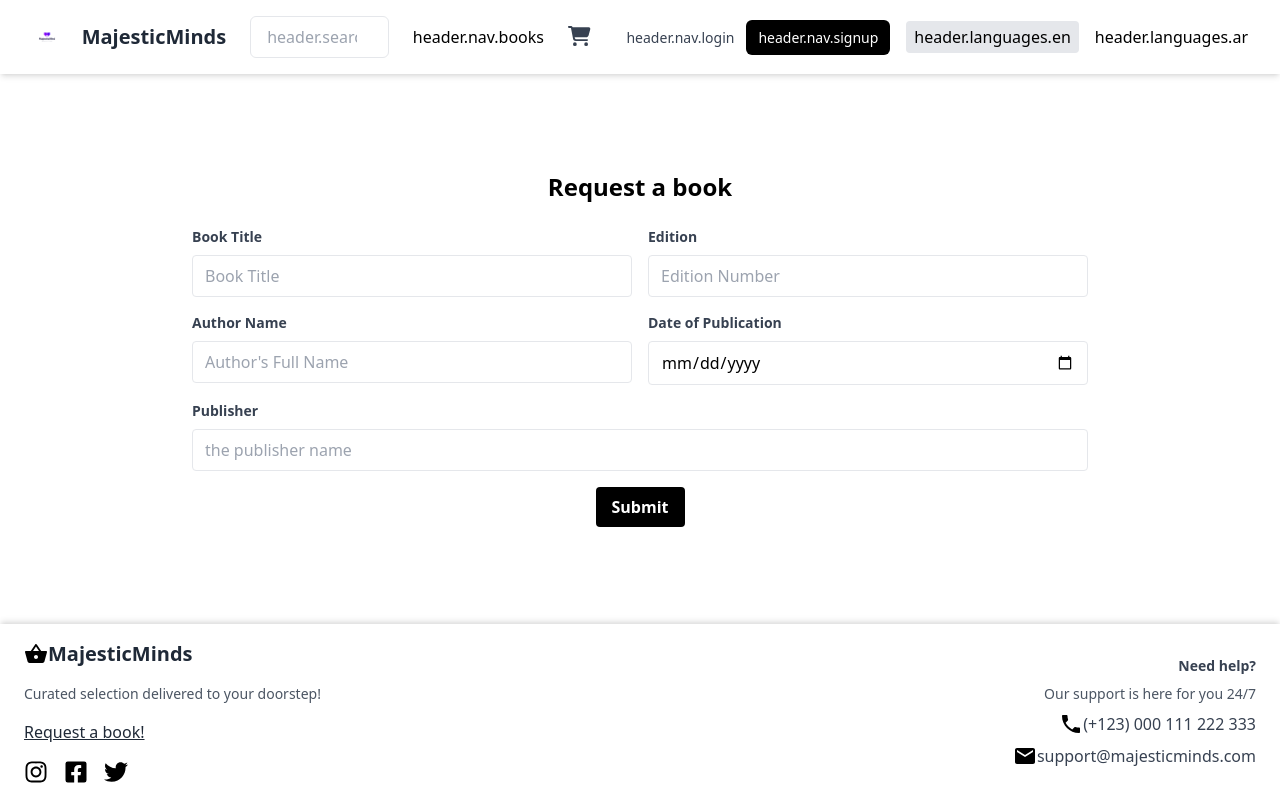
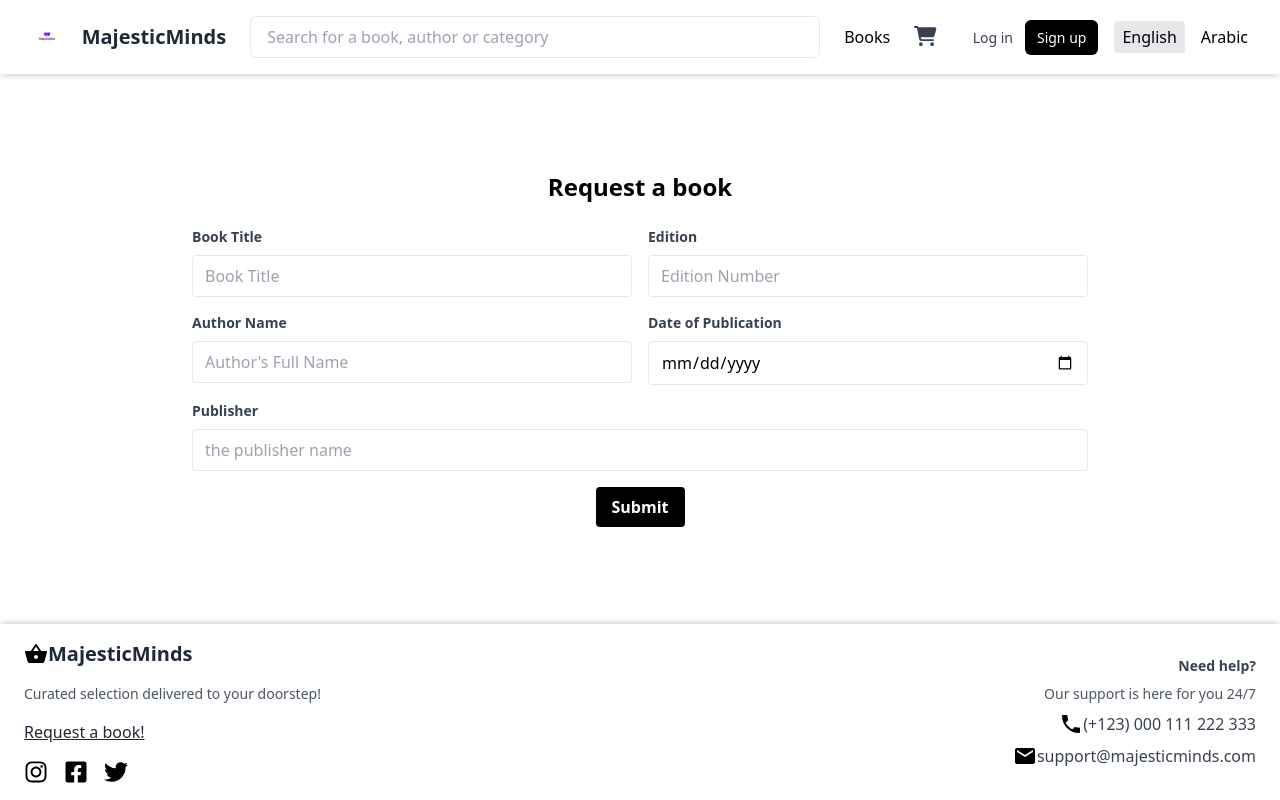
Before and after one commit to amribrahim34/majestic-front, a Vue app: page /request-book in a window 1280 px wide. Built offline with nearby package versions, Linux system fonts and the light colour scheme; no server answers.

Commit message:
translation working

```diff
--- a/src/i18n.ts
+++ b/src/i18n.ts
@@ -6,16 +6,16 @@ import arHeader from '@/locales/ar/header.json'
 export type SupportedLocale = 'en' | 'ar'
 
 export interface MessageSchema {
-  header: typeof enHeader
+  header: {}
   [key: string]: any
 }
 
 const messages: Record<SupportedLocale, MessageSchema> = {
   ar: {
-    header: arHeader
+    ...arHeader
   },
   en: {
-    header: enHeader
+    ...enHeader
   }
 }
 
```
